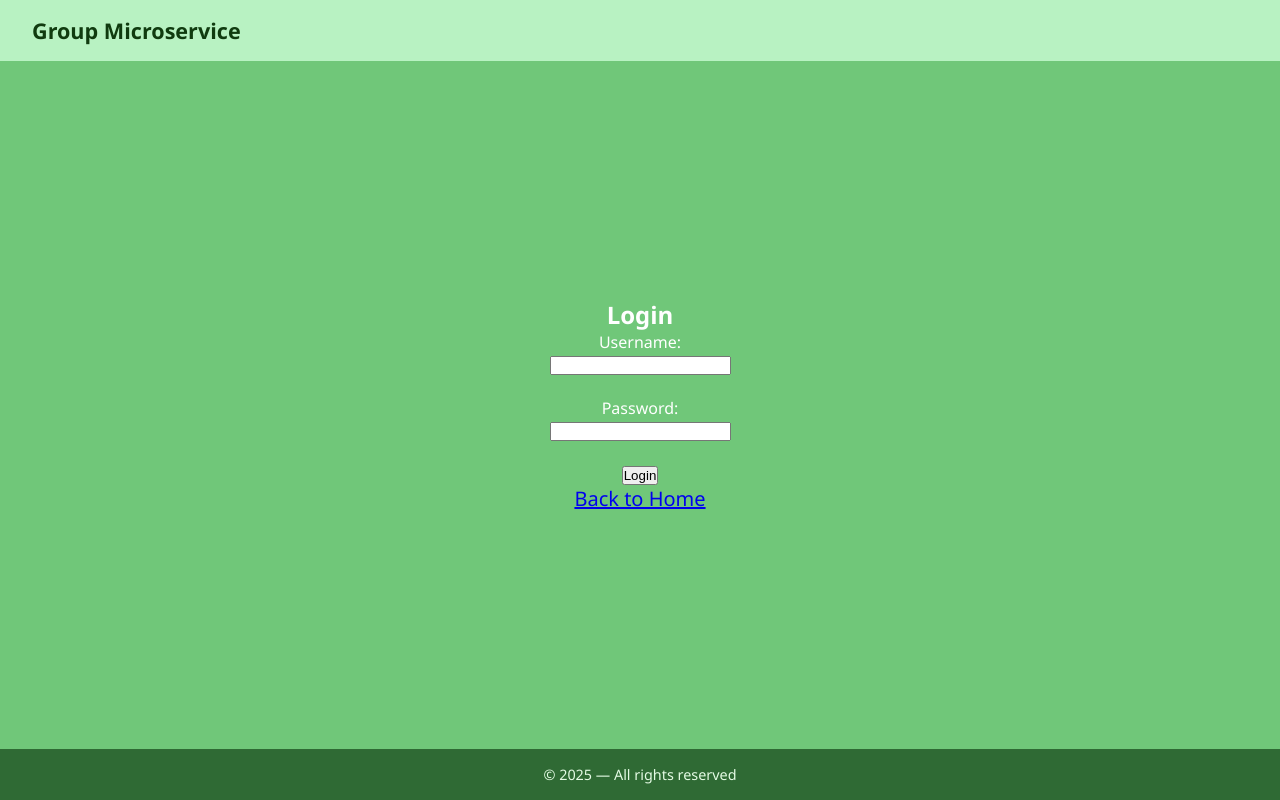
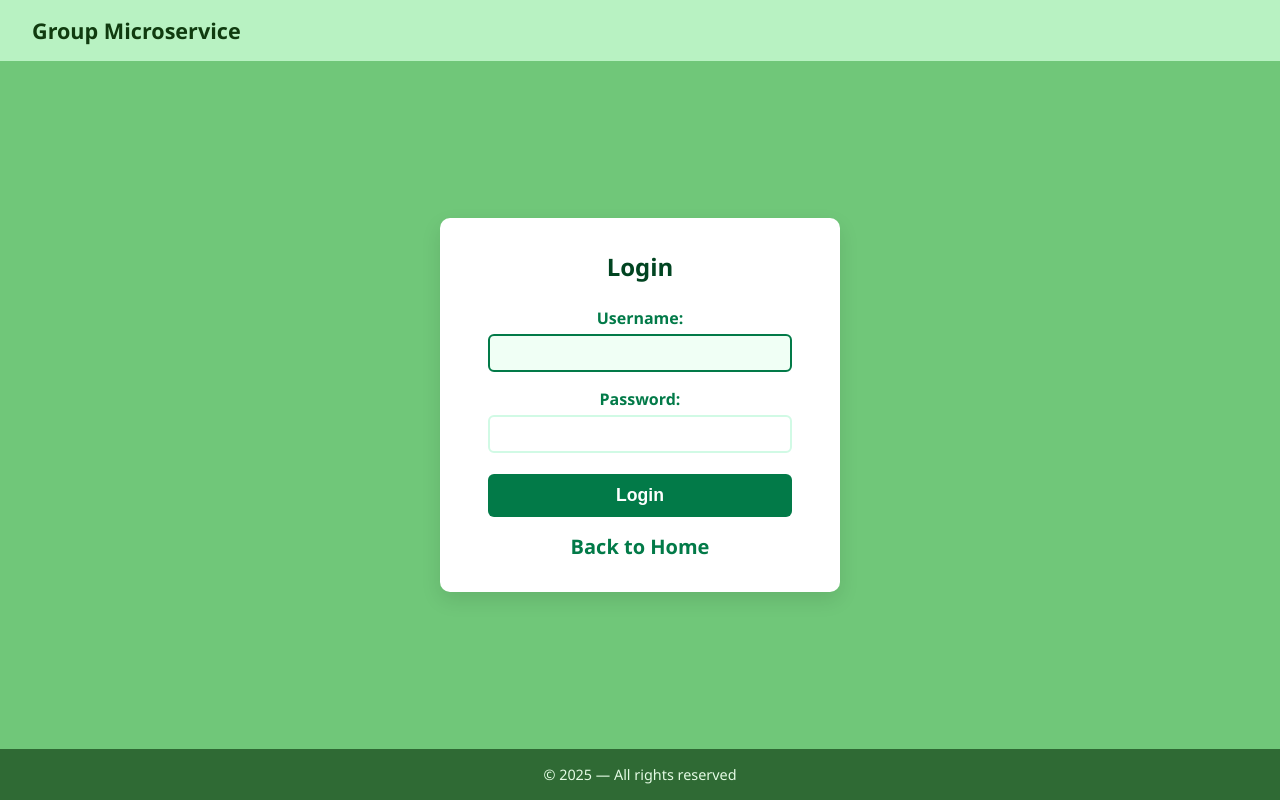
Before and after one commit to tahaMirj/Software-Engineering-1403-02, a Django app: page /group3/student-login/ in a window 1280 px wide. Run offline with Django 5.2, Linux system fonts and the light colour scheme.

Commit message:
Commit Project

```diff
--- a/group3/templates/create_timeslot.html
+++ b/group3/templates/create_timeslot.html
@@ -88,7 +88,7 @@
     text-decoration: none;
   }
   .back-link:hover {
-    color: var(--text-light);
+    text-decoration: underline;
   }
 </style>
 <link rel="stylesheet" href="https://cdn.jsdelivr.net/npm/flatpickr/dist/flatpickr.min.css">
--- a/group3/templates/edit_timeslot.html
+++ b/group3/templates/edit_timeslot.html
@@ -25,7 +25,7 @@
   <p style="color: red;">{{ error }}</p>
 {% endif %}
 
-<form style="background-color: #2f6a34; padding: 40px 30px; border-radius: 10px; overflow: hidden" method="post" id="timeslot-form">
+<form style="background-color: #2f6a34; padding: 40px 30px; border-radius: 10px; overflow: hidden;" method="post" id="timeslot-form">
   {% csrf_token %}
 
   <label>Start Time:</label>
@@ -42,7 +42,7 @@
   <button style="cursor: pointer; padding: 5px 15px;" type="submit">Update TimeSlot</button>
 </form>
 
-<p><a href="{% url 'group3:teacher_landing' %}">Back to Dashboard</a></p>
+<p style="margin-top: 20px; color: #2f6a34"><a style="color: #103b0f" href="{% url 'group3:teacher_landing' %}">Back to Dashboard</a></p>
 
 <script>
   document.getElementById('timeslot-form').addEventListener('submit', function(event) {
--- a/group3/templates/student_login.html
+++ b/group3/templates/student_login.html
@@ -1,18 +1,121 @@
 {% extends "groups/groups_base.html" %}
 {% block title %}Login{% endblock %}
 
+{% block extra_head %}
+<style>
+  :root {
+    --green-dark: #014421;
+    --green: #027A48;
+    --green-light: #D1FAE5;
+  }
+
+
+  .login-container {
+    background-color: white;
+    padding: 2rem 3rem;
+    border-radius: 10px;
+    box-shadow: 0 8px 20px rgb(0 0 0 / 0.1);
+    width: 100%;
+    max-width: 400px;
+  }
+
+  h2 {
+    color: var(--green-dark);
+    text-align: center;
+    margin-bottom: 1.5rem;
+  }
+
+  label {
+    color: var(--green);
+    font-weight: 600;
+    display: block;
+    margin-bottom: 0.3rem;
+  }
+
+  input[type="text"],
+  input[type="password"] {
+    width: 100%;
+    padding: 0.5rem 0.7rem;
+    border: 2px solid var(--green-light);
+    border-radius: 6px;
+    font-size: 1rem;
+    transition: border-color 0.3s ease;
+  }
+  input[type="text"]:focus,
+  input[type="password"]:focus {
+    outline: none;
+    border-color: var(--green);
+    background-color: #f0fff5;
+  }
+
+  button {
+    width: 100%;
+    background-color: var(--green);
+    color: white;
+    padding: 0.7rem;
+    border: none;
+    border-radius: 6px;
+    font-size: 1.1rem;
+    cursor: pointer;
+    font-weight: 700;
+    margin-top: 1.3rem;
+    transition: background-color 0.3s ease;
+  }
+  button:hover {
+    background-color: var(--green-dark);
+  }
+
+  p.error {
+    color: #c53030; /* قرمز مناسب */
+    background-color: #fed7d7;
+    border: 1px solid #f56565;
+    padding: 0.7rem 1rem;
+    border-radius: 6px;
+    margin-bottom: 1rem;
+    font-weight: 600;
+    text-align: center;
+  }
+
+  p.back-home {
+    margin-top: 1rem;
+    text-align: center;
+  }
+  p.back-home a {
+    color: var(--green);
+    text-decoration: none;
+    font-weight: 600;
+  }
+  p.back-home a:hover {
+    text-decoration: underline;
+    color: var(--green-dark);
+  }
+
+  /* ریسپانسیو */
+  @media (max-width: 480px) {
+    .login-container {
+      padding: 1.5rem 1.8rem;
+      margin: 1rem;
+    }
+  }
+</style>
+{% endblock %}
+
 {% block content %}
+<div class="login-container">
   <h2>Login</h2>
   {% if error %}
-    <p style="color: red;">{{ error }}</p>
+    <p class="error">{{ error }}</p>
   {% endif %}
-  <form method="post">
+  <form method="post" novalidate>
     {% csrf_token %}
-    <label>Username:</label><br>
-    <input type="text" name="username" value="{{ username|default:'' }}" required><br><br>
-    <label>Password:</label><br>
-    <input type="password" name="password" required><br><br>
+    <label for="username">Username:</label>
+    <input type="text" id="username" name="username" value="{{ username|default:'' }}" required autocomplete="username" autofocus>
+
+    <label for="password" style="margin-top:1rem;">Password:</label>
+    <input type="password" id="password" name="password" required autocomplete="current-password">
+
     <button type="submit">Login</button>
   </form>
-  <p><a href="{% url 'group3:group3' %}">Back to Home</a></p>
+  <p class="back-home"><a href="{% url 'group3:group3' %}">Back to Home</a></p>
+</div>
 {% endblock %}
--- a/group3/templates/student_sessions.html
+++ b/group3/templates/student_sessions.html
@@ -5,6 +5,7 @@
 {% block content %}
   <style>
     .session-container {
+        color: #222222;
       max-width: 1000px;
       margin: 40px auto;
       padding: 30px;
@@ -59,7 +60,7 @@
     }
 
     .no-sessions {
-      color: #777;
+      color: #d44141;
       font-size: 16px;
       text-align: center;
       margin-top: 30px;
@@ -71,7 +72,7 @@
     }
 
     .back-link a {
-      color: #0066cc;
+      color: #027A48;
       text-decoration: none;
       font-weight: bold;
     }
--- a/group3/templates/view_reviews.html
+++ b/group3/templates/view_reviews.html
@@ -86,7 +86,7 @@
     }
 
     .back-link a:hover {
-      color: var(--medium);
+      text-decoration: underline;
     }
 
     @media (max-width: 600px) {
```
Also changed, not shown: group3/templates/add_review.html (+4 -4 lines), group3/templates/book_session.html (+6 -4 lines), group3/templates/student_landing.html (+5 -4 lines), group3/templates/teacher_list.html (+10 -9 lines), group3/templates/teacher_login.html (+127 -13 lines), teacher_attachments/2025/07/28/wp8407201-the-last-of-us-2-ps5-wallpapers.jpg (added).
